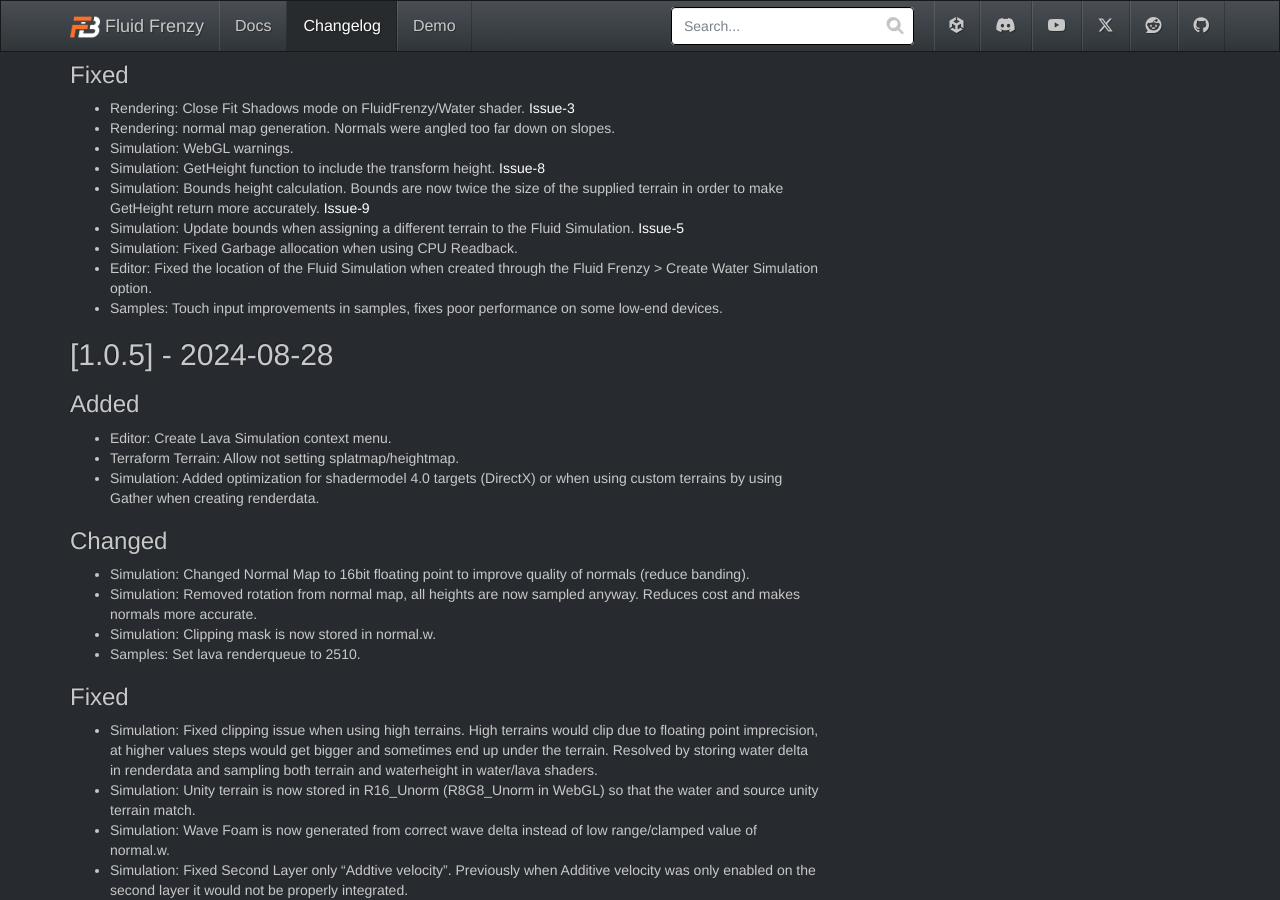
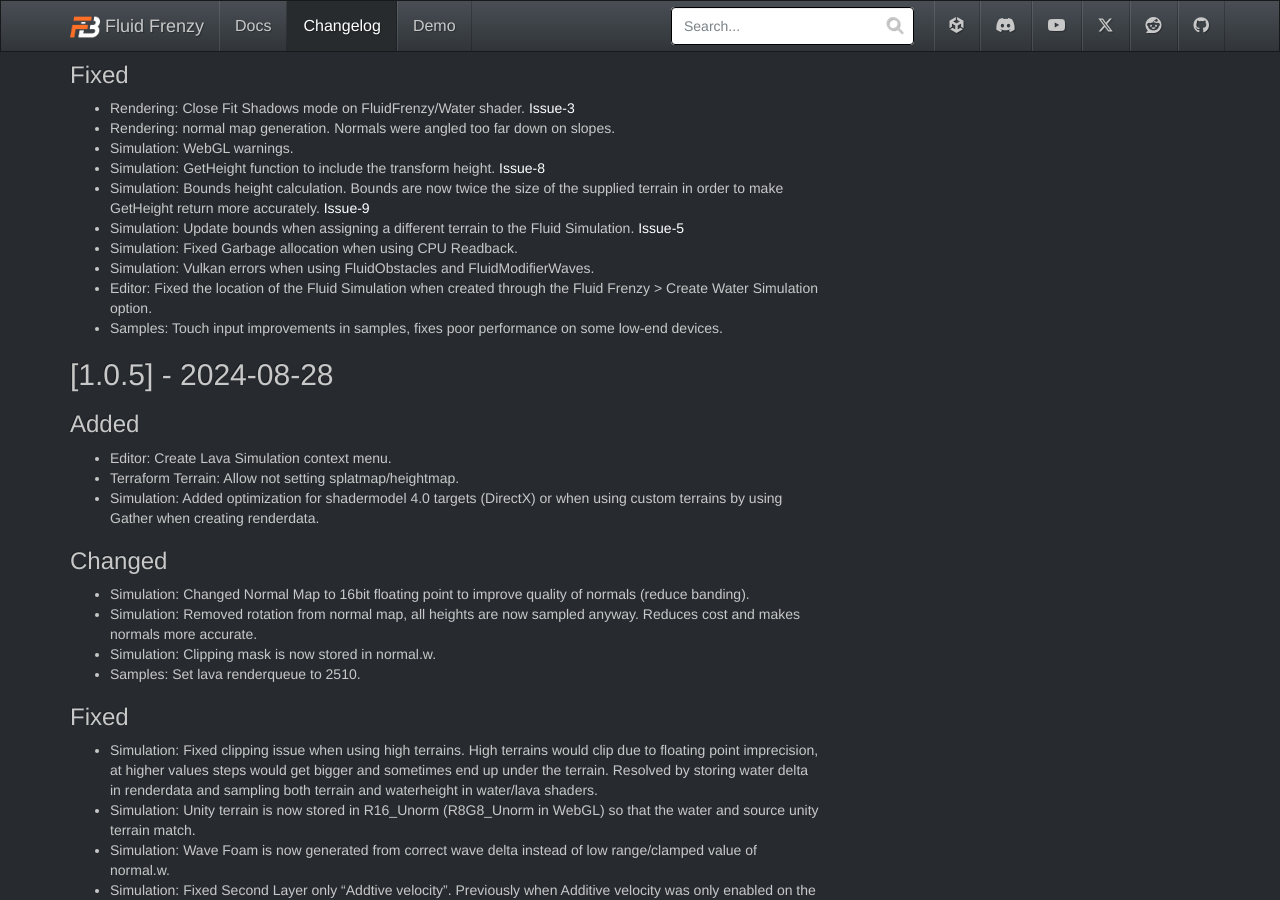
Before and after one commit to FrenzyByte/fluidfrenzy, a Jekyll site: the page built from _changelog/index.md, in a window 1280 px wide and 900 px high, scrolled down 674 px. Built offline with Jekyll 4.4.1, drawn with Linux system fonts in a browser that asks for light colours.

Commit message:
v1.0.6 changelog.

```diff
--- a/_changelog/index.md
+++ b/_changelog/index.md
@@ -36,6 +36,7 @@ redirect_from: /changelog/index.html
 - Simulation: Bounds height calculation. Bounds are now twice the size of the supplied terrain in order to make GetHeight return more accurately. [Issue-9](https://github.com/FrenzyByte/fluidfrenzy/issues/9)
 - Simulation: Update bounds when assigning a different terrain to the Fluid Simulation. [Issue-5](https://github.com/FrenzyByte/fluidfrenzy/issues/5)
 - Simulation: Fixed Garbage allocation when using CPU Readback.
+- Simulation: Vulkan errors when using FluidObstacles and FluidModifierWaves.
 - Editor: Fixed the location of the Fluid Simulation when created through the Fluid Frenzy > Create Water Simulation option.
 - Samples: Touch input improvements in samples, fixes poor performance on some low-end devices.
 
```
